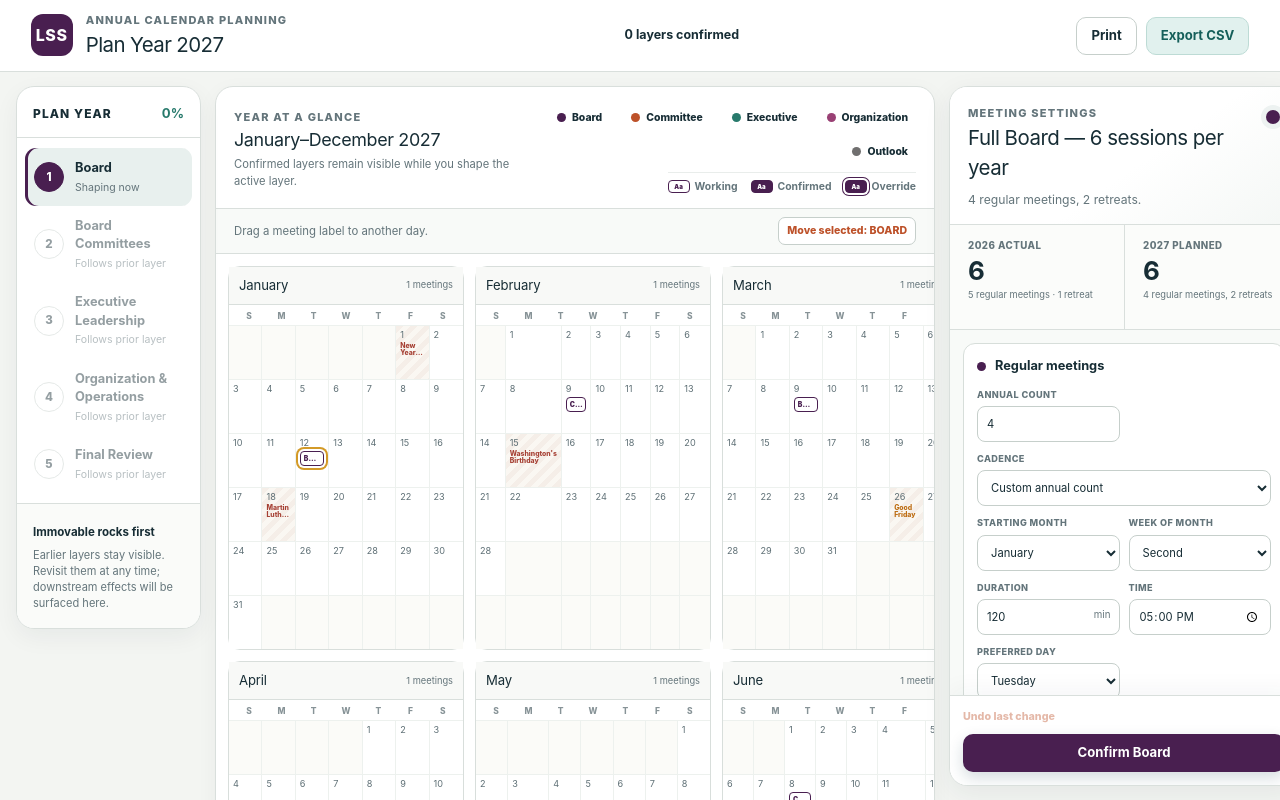
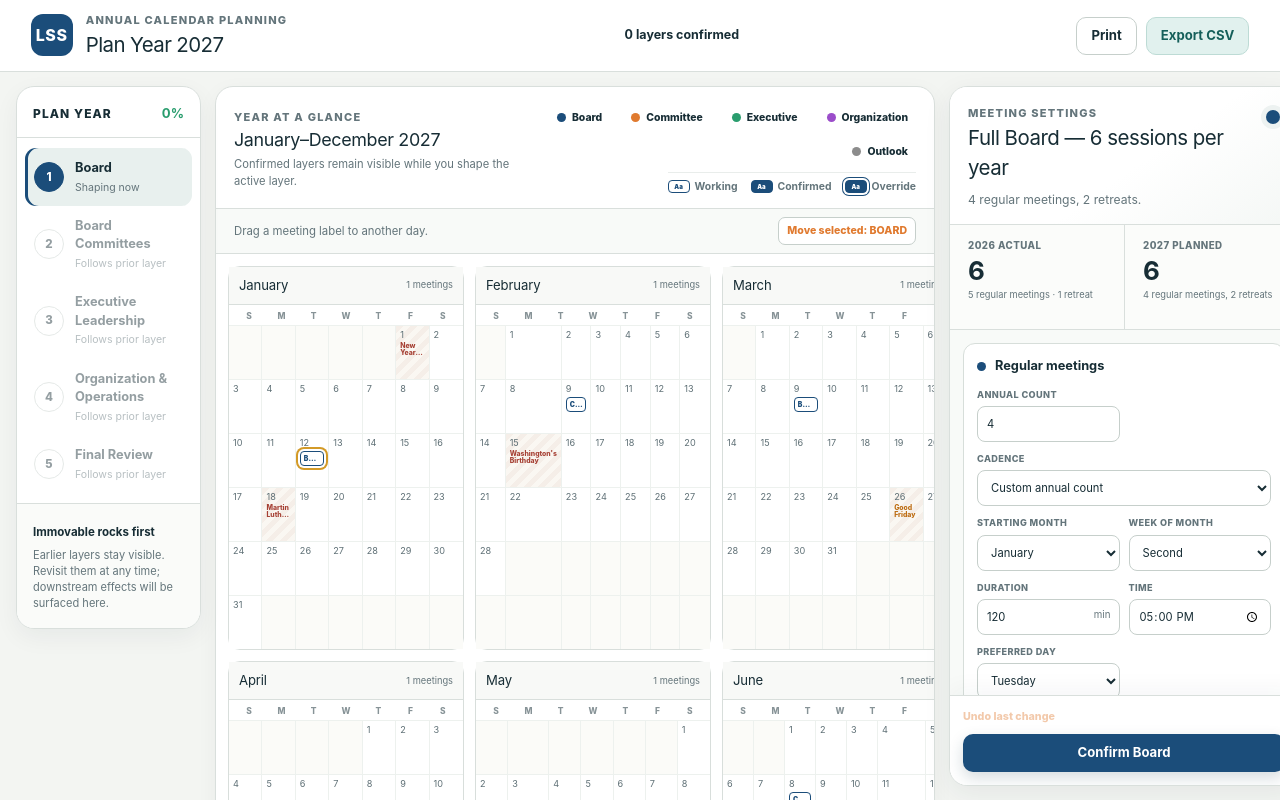
Before and after one commit to navira5/lss-executive-scheduling, a Next.js app: page / in a window 1280 px wide. Shown: the top 800 px of the page. Built offline with nearby package versions, Linux system fonts and the light colour scheme.

Commit message:
style: apply approved calendar category palette

```diff
--- a/app/globals.css
+++ b/app/globals.css
@@ -8,11 +8,11 @@
   --surface-soft: #fafaf7;
   --line: #d9dfdc;
   --line-dark: #c6cfcb;
-  --board: #491f50;
-  --committee: #bd5129;
-  --executive: #287a6c;
-  --organization: #994074;
-  --outlook: #706f6f;
+  --board: #1b4d7a;
+  --committee: #e07a2f;
+  --executive: #2a9d6e;
+  --organization: #9b4dca;
+  --outlook: #8c8c8c;
   --amber: #bd6c12;
   --amber-soft: #fff2dc;
   --red: #a64034;
```
